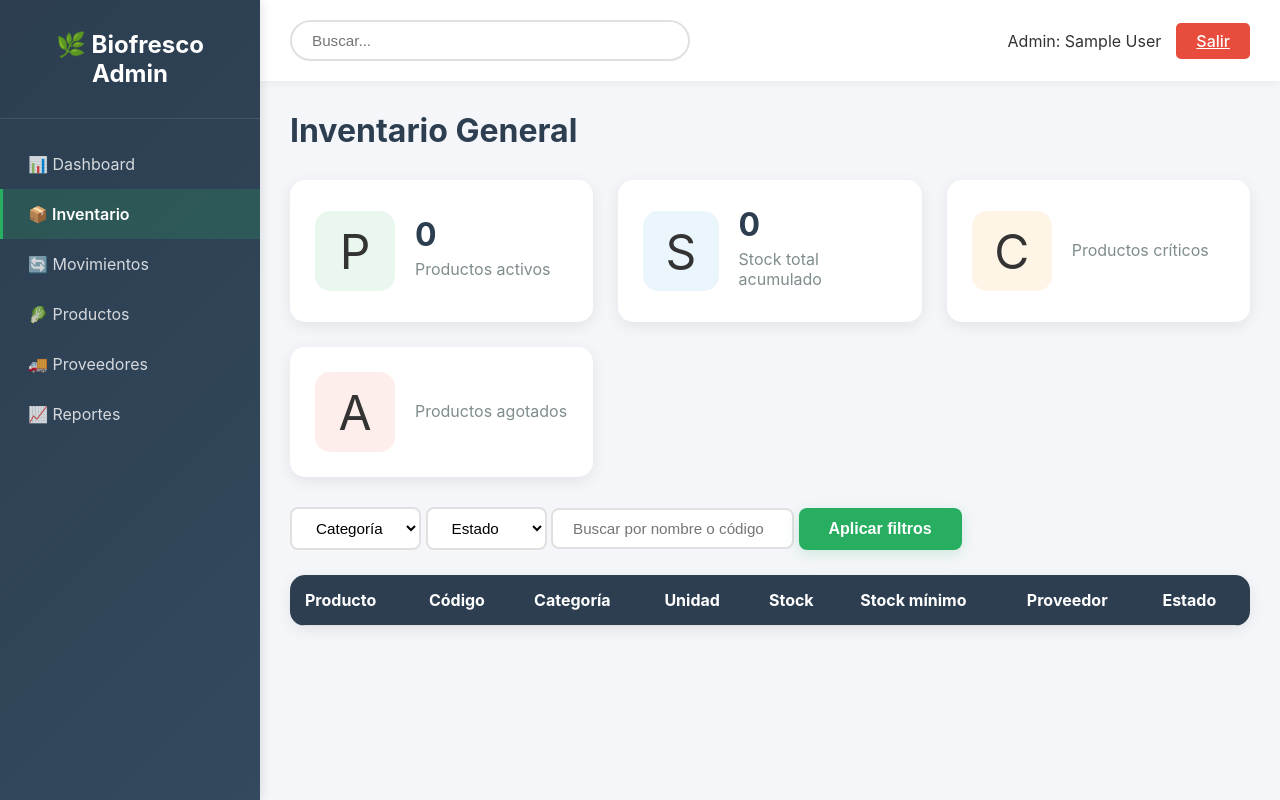
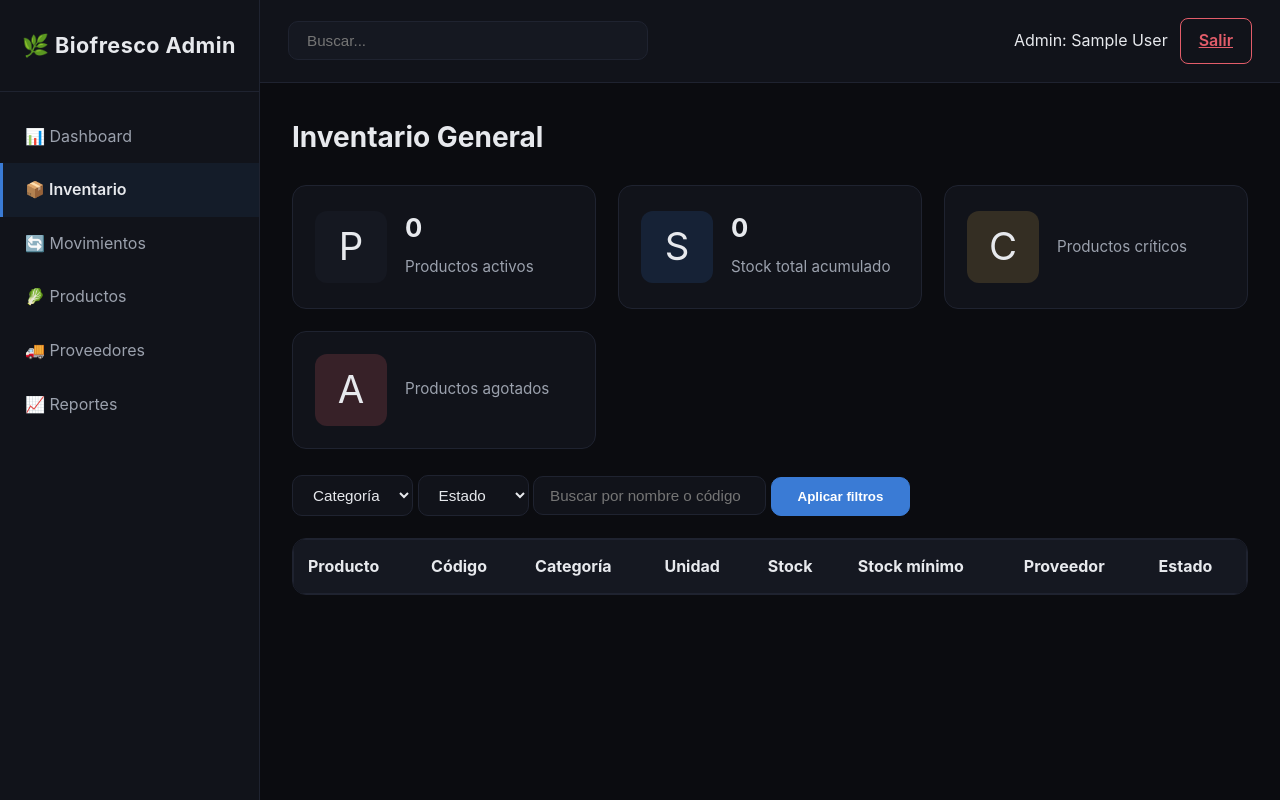
Before and after one commit to JagerBombAsme/BiofrescoDDR-AF, a Django app: page /inventario/ in a window 1280 px wide. Run offline with Django 4.2, Linux system fonts and the light colour scheme; the visitor is signed in with stand-in values (Sample User, id 1); data that the repository does not hold is empty.

Commit message:
Refine admin layout with dark professional theme

```diff
--- a/PaginaWeb/static/css/adminstyles.css
+++ b/PaginaWeb/static/css/adminstyles.css
@@ -6,21 +6,25 @@
 }
 
 :root {
-    --primary: #27ae60;
-    --secondary: #2c3e50;
-    --success: #27ae60;
-    --danger: #e74c3c;
-    --warning: #f39c12;
-    --info: #3498db;
-    --light: #ecf0f1;
-    --dark: #2c3e50;
+    --background: #0b0c10;
+    --surface: #11131a;
+    --surface-alt: #151821;
+    --border: #1f2330;
+    --text: #e7e9ed;
+    --muted: #9ba1ad;
+    --accent: #3a7bd5;
+    --success: #3fbf7f;
+    --danger: #e35d6a;
+    --warning: #d0a74e;
     --sidebar-width: 260px;
 }
 
 body {
-    font-family: -apple-system, BlinkMacSystemFont, 'Segoe UI', Roboto, sans-serif;
-    background: #f5f6fa;
-    color: #333;
+    font-family: "Inter", -apple-system, BlinkMacSystemFont, "Segoe UI", Roboto, sans-serif;
+    background: var(--background);
+    color: var(--text);
+    line-height: 1.6;
+    -webkit-font-smoothing: antialiased;
 }
 
 /* Sidebar */
@@ -30,49 +34,50 @@ body {
     top: 0;
     width: var(--sidebar-width);
     height: 100vh;
-    background: linear-gradient(135deg, #2c3e50 0%, #34495e 100%);
-    color: white;
+    background: var(--surface);
+    color: var(--text);
+    border-right: 1px solid var(--border);
     overflow-y: auto;
     z-index: 1000;
-    box-shadow: 2px 0 10px rgba(0,0,0,0.1);
 }
 
 .logo {
-    padding: 30px 20px;
-    text-align: center;
-    border-bottom: 1px solid rgba(255,255,255,0.1);
+    padding: 28px 22px;
+    text-align: left;
+    border-bottom: 1px solid var(--border);
 }
 
 .logo h2 {
-    font-size: 1.5em;
+    font-size: 1.35rem;
     font-weight: 700;
+    letter-spacing: 0.02em;
 }
 
 .sidebar-nav {
-    padding: 20px 0;
+    padding: 18px 0;
 }
 
 .sidebar-nav a {
     display: flex;
     align-items: center;
-    padding: 15px 25px;
-    color: rgba(255,255,255,0.8);
+    gap: 12px;
+    padding: 14px 22px;
+    color: var(--muted);
     text-decoration: none;
-    transition: all 0.3s;
-    font-size: 1em;
+    transition: background 0.2s ease, color 0.2s ease, border-color 0.2s ease;
     border-left: 3px solid transparent;
 }
 
 .sidebar-nav a:hover {
-    background: rgba(255,255,255,0.1);
-    color: white;
-    border-left-color: var(--primary);
+    background: var(--surface-alt);
+    color: var(--text);
+    border-left-color: var(--accent);
 }
 
 .sidebar-nav a.active {
-    background: rgba(39, 174, 96, 0.2);
-    color: white;
-    border-left-color: var(--primary);
+    background: rgba(58, 123, 213, 0.08);
+    color: var(--text);
+    border-left-color: var(--accent);
     font-weight: 600;
 }
 
@@ -84,264 +89,248 @@ body {
 
 /* Top Bar */
 .topbar {
-    background: white;
-    padding: 20px 30px;
+    background: var(--surface);
+    padding: 18px 28px;
     display: flex;
     justify-content: space-between;
     align-items: center;
-    box-shadow: 0 2px 10px rgba(0,0,0,0.05);
     position: sticky;
     top: 0;
     z-index: 100;
+    border-bottom: 1px solid var(--border);
 }
 
 .search-bar input {
-    padding: 10px 20px;
-    border: 2px solid #e0e0e0;
-    border-radius: 25px;
-    width: 400px;
-    font-size: 0.95em;
-    transition: all 0.3s;
+    padding: 10px 18px;
+    border: 1px solid var(--border);
+    border-radius: 10px;
+    width: 360px;
+    font-size: 0.95rem;
+    background: var(--surface-alt);
+    color: var(--text);
 }
 
 .search-bar input:focus {
     outline: none;
-    border-color: var(--primary);
+    border-color: var(--accent);
+    box-shadow: 0 0 0 3px rgba(58, 123, 213, 0.15);
 }
 
 .user-info {
     display: flex;
     align-items: center;
-    gap: 15px;
+    gap: 12px;
 }
 
 .btn-logout {
-    padding: 8px 20px;
-    background: var(--danger);
-    color: white;
-    border: none;
-    border-radius: 5px;
+    padding: 9px 18px;
+    background: transparent;
+    color: var(--danger);
+    border: 1px solid var(--danger);
+    border-radius: 8px;
     cursor: pointer;
-    font-weight: 500;
-    transition: all 0.3s;
+    font-weight: 600;
+    transition: background 0.2s ease, color 0.2s ease;
 }
 
 .btn-logout:hover {
-    background: #c0392b;
+    background: var(--danger);
+    color: #fff;
 }
 
 /* Content Area */
 .content {
-    padding: 30px;
+    padding: 32px;
 }
 
 .page-header {
     display: flex;
     justify-content: space-between;
     align-items: center;
-    margin-bottom: 30px;
+    margin-bottom: 26px;
 }
 
 .page-header h1 {
-    font-size: 2em;
-    color: var(--dark);
+    font-size: 1.75rem;
+    color: var(--text);
 }
 
 /* Buttons */
-.btn-primary {
-    padding: 12px 30px;
-    background: var(--primary);
-    color: white;
-    border: none;
-    border-radius: 8px;
+.btn-primary,
+.btn-secondary,
+.btn-action,
+.btn-page,
+.btn-filter {
+    border: 1px solid transparent;
+    border-radius: 10px;
     cursor: pointer;
     font-weight: 600;
-    font-size: 1em;
-    transition: all 0.3s;
-    box-shadow: 0 4px 15px rgba(39, 174, 96, 0.2);
+    transition: background 0.2s ease, color 0.2s ease, border-color 0.2s ease;
+}
+
+.btn-primary {
+    padding: 11px 26px;
+    background: var(--accent);
+    color: #fff;
+    border-color: var(--accent);
 }
 
 .btn-primary:hover {
-    background: #229954;
-    transform: translateY(-2px);
-    box-shadow: 0 6px 20px rgba(39, 174, 96, 0.3);
+    background: #2f6cbf;
+    border-color: #2f6cbf;
 }
 
 .btn-secondary {
-    padding: 10px 25px;
-    background: #95a5a6;
-    color: white;
-    border: none;
-    border-radius: 8px;
-    cursor: pointer;
-    font-weight: 500;
-    transition: all 0.3s;
+    padding: 10px 22px;
+    background: var(--surface-alt);
+    color: var(--text);
+    border-color: var(--border);
 }
 
 .btn-secondary:hover {
-    background: #7f8c8d;
+    border-color: var(--accent);
+    color: #fff;
 }
 
 .btn-action {
-    padding: 6px 15px;
-    background: var(--info);
-    color: white;
-    border: none;
-    border-radius: 5px;
-    cursor: pointer;
-    font-size: 0.85em;
-    transition: all 0.3s;
-    margin: 0 3px;
+    padding: 7px 16px;
+    background: var(--surface-alt);
+    color: var(--text);
+    border-color: var(--border);
+    font-size: 0.9rem;
 }
 
 .btn-action:hover {
-    background: #2980b9;
+    border-color: var(--accent);
+    color: #fff;
 }
 
 .btn-action.danger {
-    background: var(--danger);
+    border-color: var(--danger);
+    color: var(--danger);
 }
 
 .btn-action.danger:hover {
-    background: #c0392b;
+    background: var(--danger);
+    color: #fff;
 }
 
 /* Stats Grid */
 .stats-grid {
     display: grid;
-    grid-template-columns: repeat(auto-fit, minmax(280px, 1fr));
-    gap: 25px;
-    margin-bottom: 30px;
+    grid-template-columns: repeat(auto-fit, minmax(260px, 1fr));
+    gap: 22px;
+    margin-bottom: 26px;
 }
 
 .stat-card {
-    background: white;
-    padding: 25px;
-    border-radius: 15px;
-    box-shadow: 0 4px 15px rgba(0,0,0,0.08);
+    background: var(--surface);
+    padding: 22px;
+    border-radius: 14px;
+    border: 1px solid var(--border);
     display: flex;
     align-items: center;
-    gap: 20px;
-    transition: all 0.3s;
+    gap: 18px;
+    transition: transform 0.2s ease, border-color 0.2s ease;
 }
 
 .stat-card:hover {
-    transform: translateY(-5px);
-    box-shadow: 0 8px 25px rgba(0,0,0,0.12);
+    transform: translateY(-4px);
+    border-color: var(--accent);
 }
 
 .stat-icon {
-    font-size: 3em;
-    width: 80px;
-    height: 80px;
+    font-size: 2.4rem;
+    width: 72px;
+    height: 72px;
     display: flex;
     align-items: center;
     justify-content: center;
-    border-radius: 15px;
-    background: rgba(39, 174, 96, 0.1);
+    border-radius: 12px;
+    background: var(--surface-alt);
 }
 
-.stat-card.blue .stat-icon {
-    background: rgba(52, 152, 219, 0.1);
-}
-
-.stat-card.orange .stat-icon {
-    background: rgba(243, 156, 18, 0.1);
-}
-
-.stat-card.red .stat-icon {
-    background: rgba(231, 76, 60, 0.1);
-}
+.stat-card.blue .stat-icon { background: rgba(58, 123, 213, 0.15); }
+.stat-card.orange .stat-icon { background: rgba(208, 167, 78, 0.18); }
+.stat-card.red .stat-icon { background: rgba(227, 93, 106, 0.18); }
 
 .stat-info h3 {
-    font-size: 2em;
-    color: var(--dark);
-    margin-bottom: 5px;
+    font-size: 1.6rem;
+    color: var(--text);
+    margin-bottom: 6px;
 }
 
 .stat-info p {
-    color: #7f8c8d;
-    font-size: 1em;
-    margin-bottom: 8px;
+    color: var(--muted);
+    font-size: 0.95rem;
+    margin-bottom: 6px;
 }
 
 /* Badges */
 .badge {
     display: inline-block;
-    padding: 4px 12px;
-    border-radius: 20px;
-    font-size: 0.85em;
-    font-weight: 600;
+    padding: 5px 12px;
+    border-radius: 999px;
+    font-size: 0.85rem;
+    font-weight: 700;
+    border: 1px solid var(--border);
+    background: var(--surface-alt);
 }
 
-.badge.success {
-    background: rgba(39, 174, 96, 0.15);
-    color: #27ae60;
-}
-
-.badge.danger {
-    background: rgba(231, 76, 60, 0.15);
-    color: #e74c3c;
-}
-
-.badge.warning {
-    background: rgba(243, 156, 18, 0.15);
-    color: #f39c12;
-}
-
-.badge.info {
-    background: rgba(52, 152, 219, 0.15);
-    color: #3498db;
-}
+.badge.success { color: var(--success); border-color: rgba(63, 191, 127, 0.4); }
+.badge.danger { color: var(--danger); border-color: rgba(227, 93, 106, 0.4); }
+.badge.warning { color: var(--warning); border-color: rgba(208, 167, 78, 0.4); }
+.badge.info { color: var(--accent); border-color: rgba(58, 123, 213, 0.4); }
 
 /* Charts Grid */
 .charts-grid {
     display: grid;
-    grid-template-columns: repeat(auto-fit, minmax(400px, 1fr));
-    gap: 25px;
-    margin-bottom: 30px;
+    grid-template-columns: repeat(auto-fit, minmax(380px, 1fr));
+    gap: 22px;
+    margin-bottom: 26px;
 }
 
 .chart-card {
-    background: white;
-    padding: 25px;
-    border-radius: 15px;
-    box-shadow: 0 4px 15px rgba(0,0,0,0.08);
+    background: var(--surface);
+    padding: 22px;
+    border-radius: 14px;
+    border: 1px solid var(--border);
 }
 
 .chart-card h3 {
-    color: var(--dark);
-    margin-bottom: 20px;
-    font-size: 1.3em;
+    color: var(--text);
+    margin-bottom: 16px;
+    font-size: 1.2rem;
 }
 
 /* Product List */
 .product-list {
     display: flex;
     flex-direction: column;
-    gap: 15px;
+    gap: 12px;
 }
 
 .product-item {
     display: flex;
     align-items: center;
-    gap: 15px;
+    gap: 12px;
     padding: 12px;
-    background: #f8f9fa;
-    border-radius: 8px;
-    transition: all 0.3s;
+    background: var(--surface);
+    border-radius: 10px;
+    border: 1px solid var(--border);
+    transition: border-color 0.2s ease, transform 0.2s ease;
 }
 
 .product-item:hover {
-    background: #e9ecef;
-    transform: translateX(5px);
+    border-color: var(--accent);
+    transform: translateX(4px);
 }
 
 .product-item .rank {
-    width: 35px;
-    height: 35px;
-    background: var(--primary);
-    color: white;
+    width: 34px;
+    height: 34px;
+    background: var(--accent);
+    color: #fff;
     border-radius: 50%;
     display: flex;
     align-items: center;
@@ -349,157 +338,105 @@ body {
     font-weight: 700;
 }
 
-.product-item .name {
-    flex: 1;
-    font-weight: 600;
-}
-
-.product-item .sales {
-    color: #7f8c8d;
-    font-size: 0.9em;
-}
+.product-item .name { flex: 1; font-weight: 600; }
+.product-item .sales { color: var(--muted); font-size: 0.9rem; }
 
 /* Alerts List */
-.alerts-list {
-    display: flex;
-    flex-direction: column;
-    gap: 15px;
-}
+.alerts-list { display: flex; flex-direction: column; gap: 12px; }
 
 .alert-item {
     display: flex;
     align-items: center;
-    gap: 15px;
-    padding: 15px;
-    border-radius: 8px;
-    border-left: 4px solid;
+    gap: 12px;
+    padding: 14px;
+    border-radius: 10px;
+    border: 1px solid var(--border);
+    background: var(--surface);
 }
 
-.alert-item.danger {
-    background: rgba(231, 76, 60, 0.1);
-    border-left-color: var(--danger);
-}
+.alert-item.danger { border-color: rgba(227, 93, 106, 0.4); }
+.alert-item.warning { border-color: rgba(208, 167, 78, 0.4); }
+.alert-item.info { border-color: rgba(58, 123, 213, 0.4); }
 
-.alert-item.warning {
-    background: rgba(243, 156, 18, 0.1);
-    border-left-color: var(--warning);
-}
-
-.alert-item.info {
-    background: rgba(52, 152, 219, 0.1);
-    border-left-color: var(--info);
-}
-
-.alert-icon {
-    font-size: 1.5em;
-}
-
-.alert-item strong {
-    display: block;
-    margin-bottom: 3px;
-}
-
-.alert-item p {
-    color: #7f8c8d;
-    font-size: 0.9em;
-}
+.alert-icon { font-size: 1.3rem; }
+.alert-item strong { display: block; margin-bottom: 4px; }
+.alert-item p { color: var(--muted); font-size: 0.92rem; }
 
 /* Activity Card */
 .activity-card {
-    background: white;
-    padding: 25px;
-    border-radius: 15px;
-    box-shadow: 0 4px 15px rgba(0,0,0,0.08);
+    background: var(--surface);
+    padding: 22px;
+    border-radius: 14px;
+    border: 1px solid var(--border);
 }
 
 .activity-card h3 {
-    color: var(--dark);
-    margin-bottom: 20px;
-    font-size: 1.3em;
+    color: var(--text);
+    margin-bottom: 16px;
+    font-size: 1.2rem;
 }
 
 /* Tables */
 .data-table, .activity-table {
     width: 100%;
     border-collapse: collapse;
-    background: white;
+    background: var(--surface);
+    border: 1px solid var(--border);
 }
 
 .data-table thead, .activity-table thead {
-    background: var(--dark);
-    color: white;
+    background: var(--surface-alt);
+    color: var(--text);
 }
 
 .data-table th, .activity-table th,
 .data-table td, .activity-table td {
-    padding: 15px;
+    padding: 14px;
     text-align: left;
-    border-bottom: 1px solid #e0e0e0;
+    border-bottom: 1px solid var(--border);
 }
 
 .data-table tbody tr:hover, .activity-table tbody tr:hover {
-    background: #f8f9fa;
+    background: var(--surface-alt);
 }
 
-.product-cell {
-    display: flex;
-    align-items: center;
-    gap: 10px;
-}
-
-.product-icon {
-    font-size: 1.5em;
-}
-
-.stock-critical {
-    color: var(--danger);
-    font-weight: 700;
-}
-
-.stock-low {
-    color: var(--warning);
-    font-weight: 700;
-}
-
-.stock-medium {
-    color: var(--info);
-    font-weight: 600;
-}
-
-.stock-high {
-    color: var(--success);
-    font-weight: 600;
-}
+.product-cell { display: flex; align-items: center; gap: 10px; }
+.product-icon { font-size: 1.4rem; }
+.stock-critical { color: var(--danger); font-weight: 700; }
+.stock-low { color: var(--warning); font-weight: 700; }
+.stock-medium { color: var(--accent); font-weight: 600; }
+.stock-high { color: var(--success); font-weight: 600; }
 
 /* Filters Bar */
 .filters-bar {
     display: flex;
-    gap: 15px;
-    margin-bottom: 25px;
+    gap: 12px;
+    margin-bottom: 22px;
     flex-wrap: wrap;
 }
 
 .filter-select {
-    padding: 10px 20px;
-    border: 2px solid #e0e0e0;
-    border-radius: 8px;
-    font-size: 0.95em;
-    background: white;
+    padding: 10px 16px;
+    border: 1px solid var(--border);
+    border-radius: 10px;
+    font-size: 0.95rem;
+    background: var(--surface);
+    color: var(--text);
     cursor: pointer;
 }
 
 .filter-select:focus {
     outline: none;
-    border-color: var(--primary);
+    border-color: var(--accent);
 }
 
 /* Table Card */
 .table-card {
-    background: white;
-    border-radius: 15px;
+    background: var(--surface);
+    border-radius: 14px;
     overflow: hidden;
-    box-shadow: 0 4px 15px rgba(0,0,0,0.08);
-    margin-bottom: 25px;
+    border: 1px solid var(--border);
+    margin-bottom: 22px;
 }
 
 /* Pagination */
```
Also changed, not shown: other parts of PaginaWeb/static/css/adminstyles.css (+45 -181 lines).
